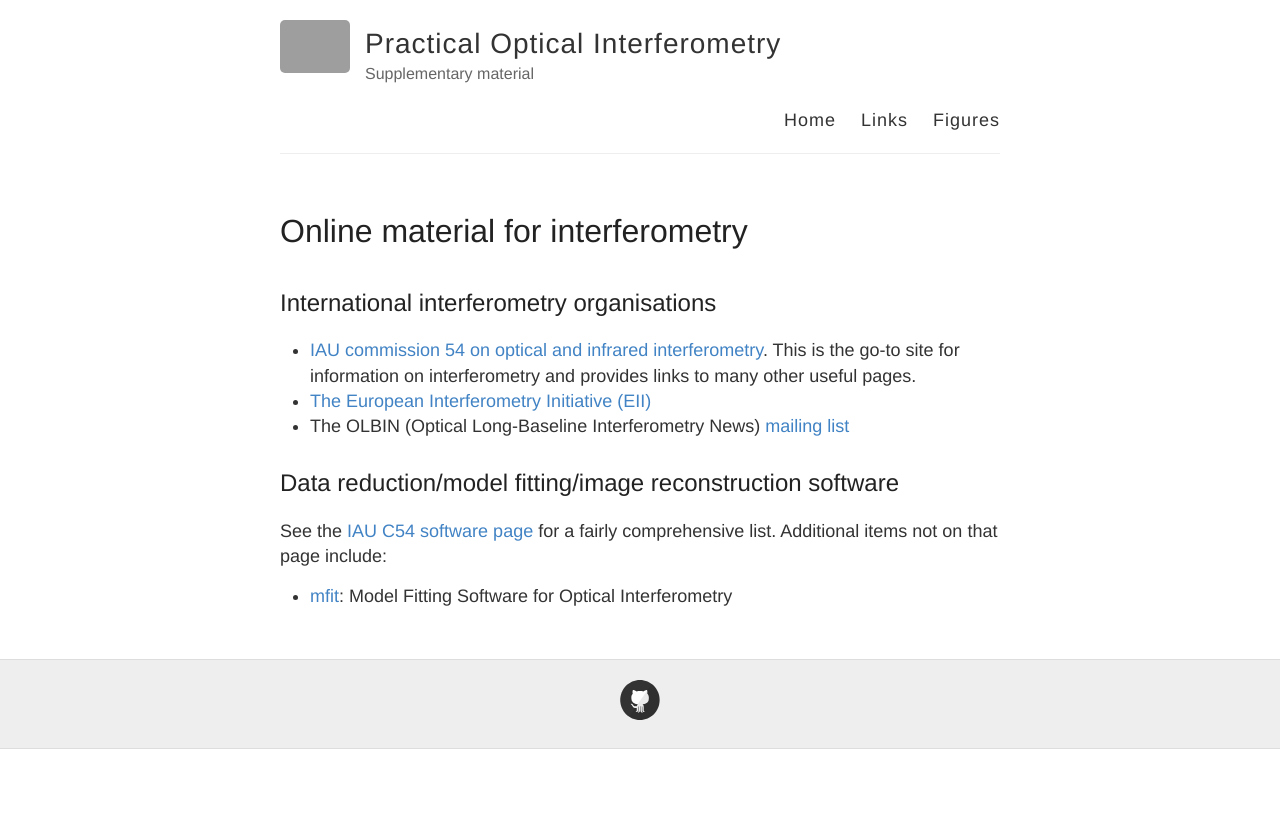
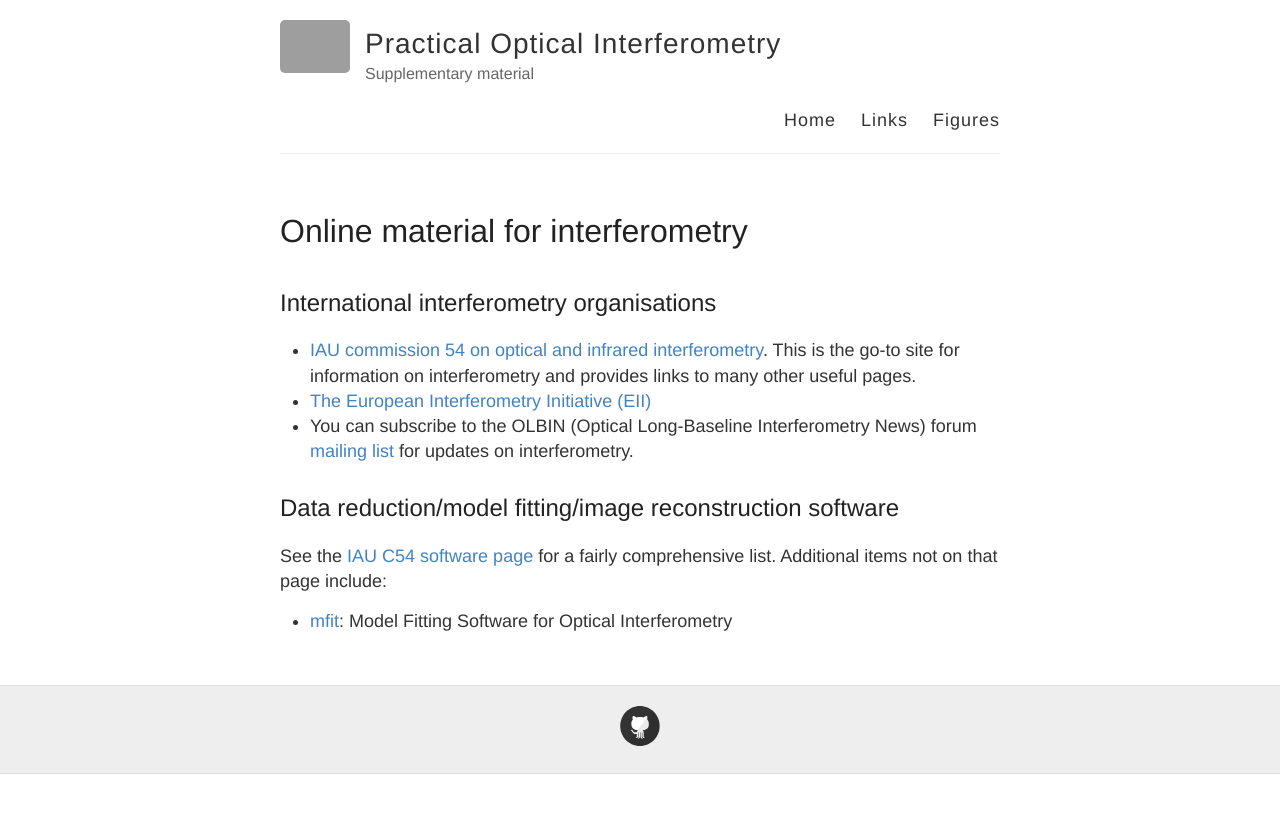
Before and after one commit to dbuscher/practical-optical-interferometry, a Jekyll site: the page built from online/index.md, in a window 1280 px wide. Shown: the top 813 px of the page. Built offline with Jekyll 4.4.1, drawn with Linux system fonts in a browser that asks for light colours; grey boxes are pictures that could not be loaded.

Commit message:
Update index.md

```diff
--- a/online/index.md
+++ b/online/index.md
@@ -8,7 +8,7 @@ International interferometry organisations
 
  * [IAU commission 54 on optical and infrared interferometry](http://iau-c54.wikispaces.com). This is the go-to site for information on interferometry and provides links to many other useful pages.
  * [The European Interferometry Initiative (EII)](http://www.european-interferometry.eu)
- * The OLBIN (Optical Long-Baseline Interferometry News) [mailing list](https://listes.ujf-grenoble.fr/sympa/info/olbin)
+ * You can subscribe to the OLBIN (Optical Long-Baseline Interferometry News) forum [mailing list](https://listes.ujf-grenoble.fr/sympa/info/olbin) for updates on interferometry.
 
 Data reduction/model fitting/image reconstruction software
 ----------------------------------------------------------
```
